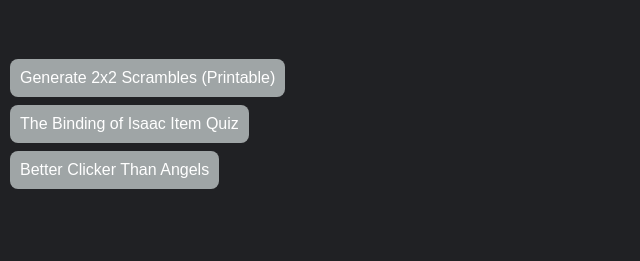
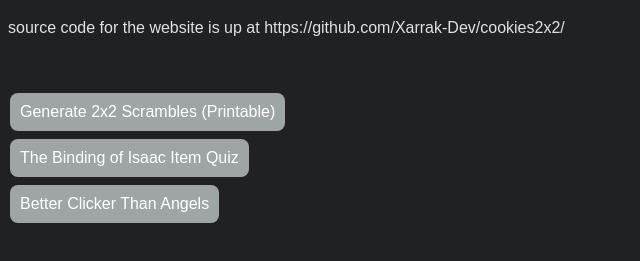
Before and after one commit to Xarrak-Dev/cookies2x2, a plain HTML site: page htdocs/home/index.html in a window 1280 px wide. Shown: the part 61-322 px from the top of the page, without its empty margins (0-640 px from the left). Drawn offline with Linux system fonts and the light colour scheme; no server answers.

Commit message:
Update index.html

```diff
--- a/htdocs/home/index.html
+++ b/htdocs/home/index.html
@@ -9,6 +9,7 @@
 	</head>
 	<body>
 		<h1>Ben Johnson's Variety Website</h1>
+		<p>source code for the website is up at https://github.com/Xarrak-Dev/cookies2x2/</p>
 		<p1 id="MOTD"></p1>
 		<br>
 		<br>
```
